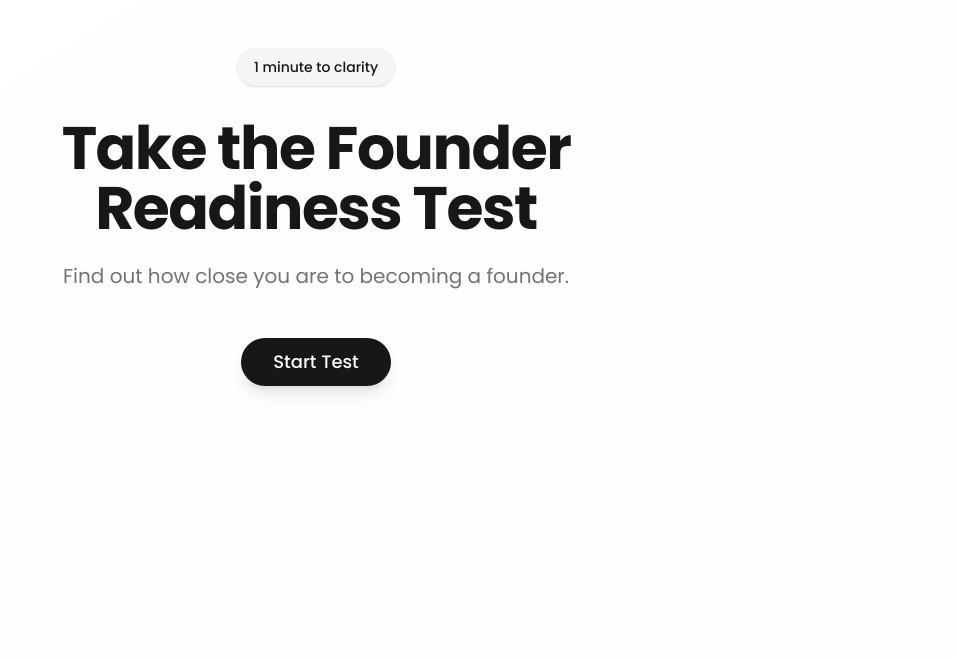
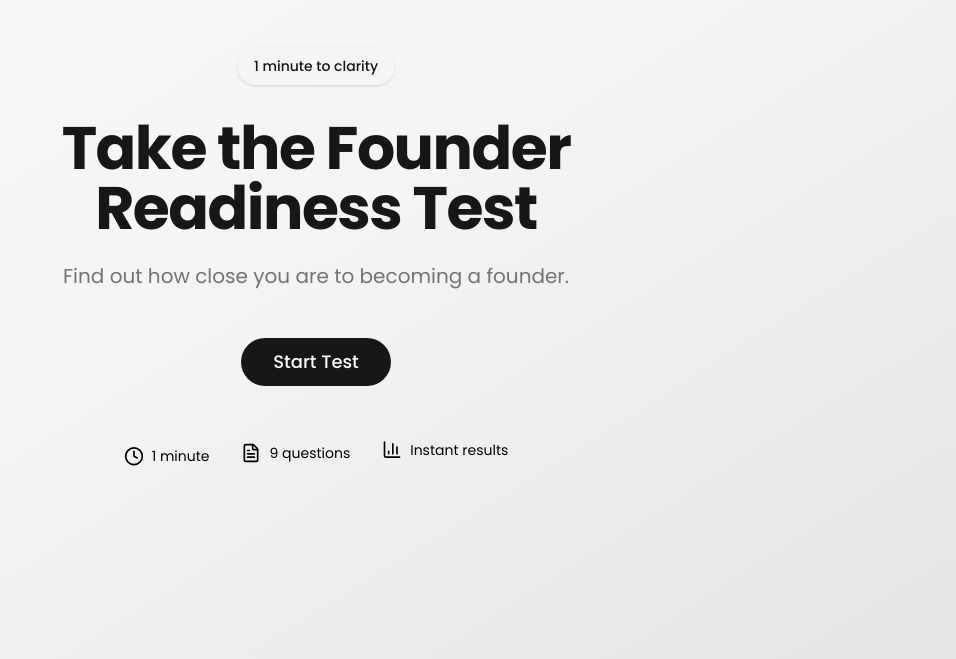
Before and after one commit to olawale021/fg_base_V0, a Next.js app: page / in a window 1280 px wide. Shown: the part 141-800 px from the top of the page, without its empty margins (324-1280 px from the left). Built offline with nearby package versions, Linux system fonts and the light colour scheme.

Commit message:
added animations

```diff
--- a/app/globals.css
+++ b/app/globals.css
@@ -82,3 +82,69 @@ body {
   background: hsl(var(--background));
   color: hsl(var(--foreground));
 }
+
+@keyframes float {
+  0%, 100% {
+    transform: translateY(0px);
+  }
+  50% {
+    transform: translateY(-15px);
+  }
+}
+
+@keyframes pulse-glow {
+  0%, 100% {
+    box-shadow: 0 10px 40px rgba(0, 0, 0, 0.15);
+    transform: scale(1);
+  }
+  50% {
+    box-shadow: 0 15px 50px rgba(0, 0, 0, 0.25);
+    transform: scale(1.02);
+  }
+}
+
+@keyframes float-slow {
+  0%, 100% {
+    transform: translateY(0px);
+  }
+  50% {
+    transform: translateY(-8px);
+  }
+}
+
+@keyframes fade-in {
+  from {
+    opacity: 0;
+    transform: translateY(20px);
+  }
+  to {
+    opacity: 1;
+    transform: translateY(0);
+  }
+}
+
+.animate-float {
+  animation: float 3s ease-in-out infinite;
+}
+
+.animate-pulse-glow {
+  animation: pulse-glow 2.5s ease-in-out infinite;
+}
+
+.animate-float-slow {
+  animation: float-slow 5s ease-in-out infinite;
+}
+
+.animate-fade-in {
+  animation: fade-in 0.8s ease-out forwards;
+}
+
+.animate-fade-in-delay-1 {
+  animation: fade-in 1s ease-out 0.2s forwards;
+  opacity: 0;
+}
+
+.animate-fade-in-delay-2 {
+  animation: fade-in 1s ease-out 0.5s forwards;
+  opacity: 0;
+}
--- a/app/page.tsx
+++ b/app/page.tsx
@@ -5,43 +5,43 @@ import { Clock, FileText, BarChart3 } from "lucide-react";
 
 export default function Home() {
   return (
-    <div className="flex min-h-screen items-center justify-center bg-gradient-to-br from-background to-secondary/20 px-4">
+    <div className="flex min-h-screen items-center justify-center bg-gradient-to-br from-zinc-50 via-zinc-100 to-zinc-200 px-4">
       <main className="flex flex-col items-center text-center max-w-2xl">
-        <div className="mb-8">
+        <div className="mb-8 animate-float-slow">
           <Badge variant="secondary" className="text-sm px-4 py-2 shadow-sm">
             1 minute to clarity
           </Badge>
         </div>
 
-        <h1 className="text-4xl md:text-6xl font-bold tracking-tight mb-6">
+        <h1 className="text-4xl md:text-6xl font-bold tracking-tight mb-6 animate-fade-in">
           <span className="md:hidden">Take the founder<br />Readiness Test</span>
           <span className="hidden md:block">Take the Founder Readiness Test</span>
         </h1>
 
-        <p className="text-xl text-muted-foreground mb-12 max-w-lg">
+        <p className="text-xl text-muted-foreground mb-12 max-w-lg animate-fade-in-delay-1">
           Find out how close you are to becoming a founder.
         </p>
 
         <Button
           asChild
           size="lg"
-          className="text-lg px-8 py-6 rounded-full shadow-lg hover:shadow-xl transition-all hover:scale-105"
+          className="text-lg px-8 py-6 rounded-full hover:shadow-xl transition-all hover:scale-105 animate-pulse-glow animate-fade-in-delay-2"
         >
           <Link href="/test">
             Start Test
           </Link>
         </Button>
 
-        <div className="mt-16 flex items-center justify-center gap-6 md:gap-8 text-sm text-white dark:text-white flex-wrap">
-          <div className="flex items-center gap-2">
+        <div className="mt-16 flex items-center justify-center gap-6 md:gap-8 text-sm text-black flex-wrap">
+          <div className="flex items-center gap-2 animate-float" style={{ animationDelay: '0s' }}>
             <Clock className="w-5 h-5" />
             <span>1 minute</span>
           </div>
-          <div className="flex items-center gap-2">
+          <div className="flex items-center gap-2 animate-float" style={{ animationDelay: '0.2s' }}>
             <FileText className="w-5 h-5" />
             <span>9 questions</span>
           </div>
-          <div className="flex items-center gap-2">
+          <div className="flex items-center gap-2 animate-float" style={{ animationDelay: '0.4s' }}>
             <BarChart3 className="w-5 h-5" />
             <span>Instant results</span>
           </div>
--- a/app/results/page.tsx
+++ b/app/results/page.tsx
@@ -67,7 +67,7 @@ export default function ResultsPage() {
 
   if (!mounted || !result) {
     return (
-      <div className="min-h-screen bg-background flex items-center justify-center">
+      <div className="min-h-screen bg-gradient-to-br from-zinc-50 via-zinc-100 to-zinc-200 flex items-center justify-center">
         <p className="text-muted-foreground">Loading...</p>
       </div>
     );
@@ -93,7 +93,7 @@ export default function ResultsPage() {
   };
 
   return (
-    <div className="min-h-screen bg-gradient-to-br from-background to-secondary/20 py-8 md:py-12 px-4">
+    <div className="min-h-screen bg-gradient-to-br from-zinc-50 via-zinc-100 to-zinc-200 py-8 md:py-12 px-4">
       <div className="max-w-3xl mx-auto">
         {/* Header */}
         <div className="text-center mb-8 md:mb-12">
--- a/app/test/page.tsx
+++ b/app/test/page.tsx
@@ -73,14 +73,14 @@ export default function TestPage() {
 
   if (showUserForm) {
     return (
-      <div className="min-h-screen bg-background py-8 md:py-12 px-4">
+      <div className="min-h-screen bg-gradient-to-br from-zinc-50 via-zinc-100 to-zinc-200 py-8 md:py-12 px-4">
         <UserInfoForm onSubmit={handleUserInfoSubmit} onBack={handleBack} />
       </div>
     );
   }
 
   return (
-    <div className="min-h-screen bg-background py-8 md:py-12 px-4">
+    <div className="min-h-screen bg-gradient-to-br from-zinc-50 via-zinc-100 to-zinc-200 py-8 md:py-12 px-4">
       <QuestionCard
         question={currentQuestion}
         currentQuestion={currentStep + 1}
```
